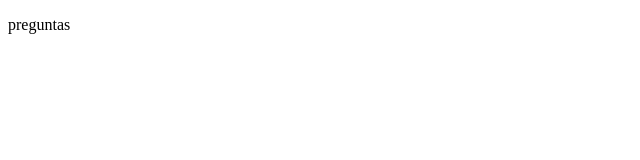
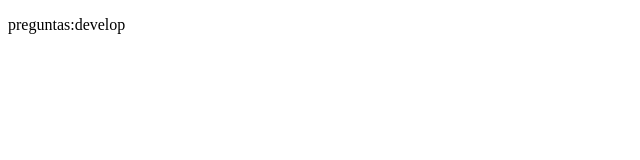
Before and after one commit to samugarcia/preguntas, a plain HTML site: page index.html in a window 1280 px wide. Shown: the full height of the page, 0-640 px from the left. Drawn offline with Linux system fonts and the light colour scheme.

Commit message:
index mensaje develop

```diff
--- a/index.html
+++ b/index.html
@@ -5,6 +5,6 @@
 <title>preguntas</title>
 </head>
 <body>
-  <p>preguntas</p>
+  <p>preguntas:develop</p>
 </body>
 </html>
```
